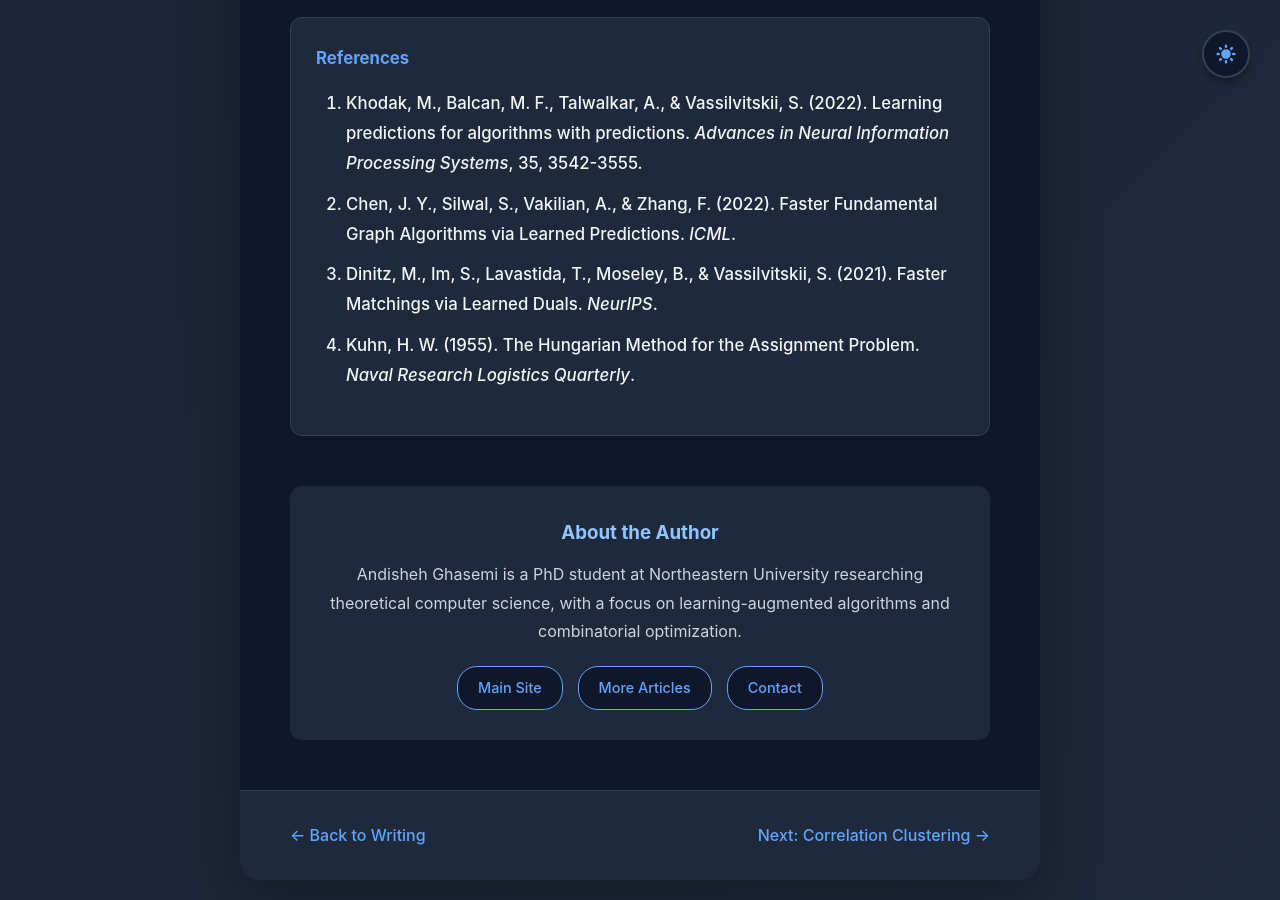
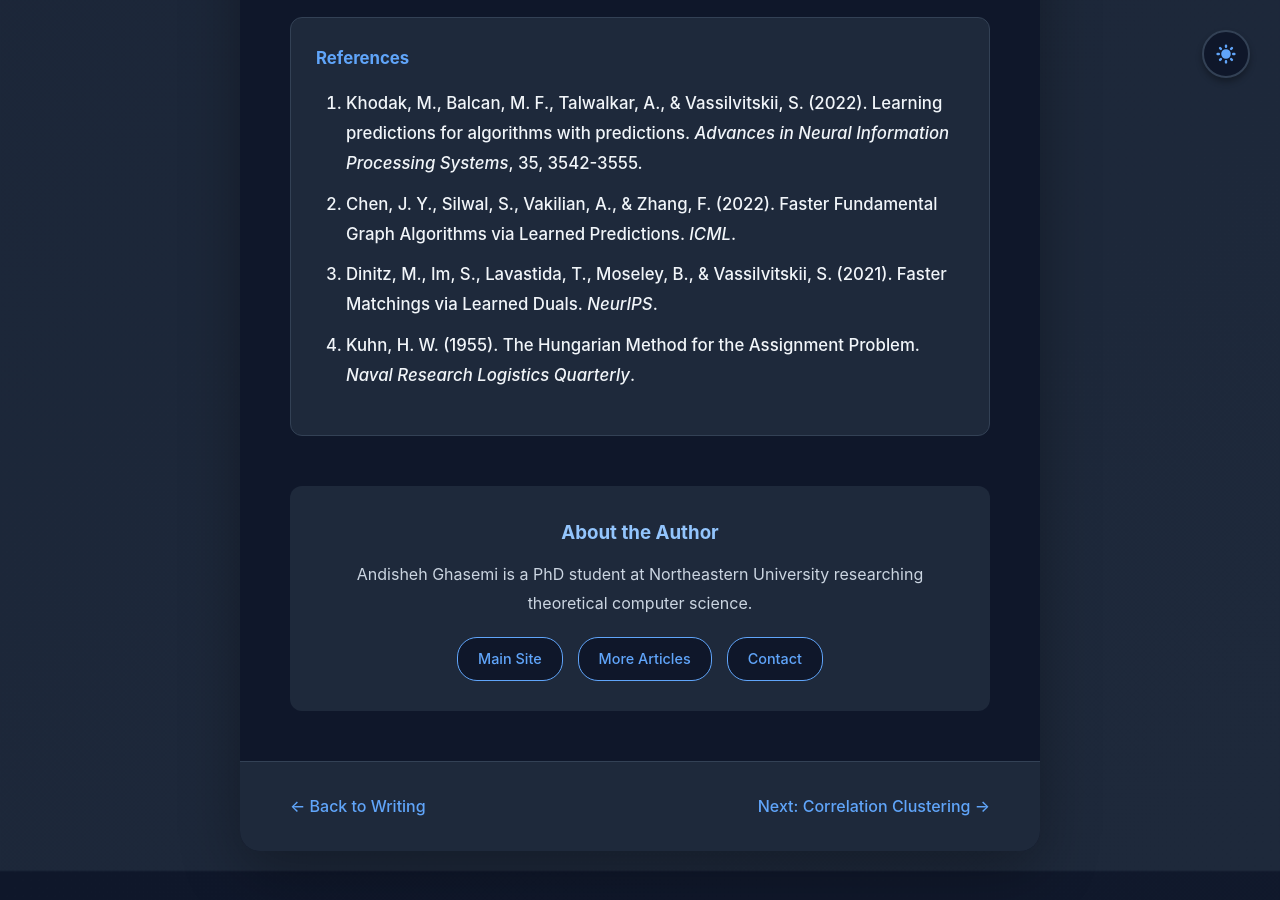
Before and after one commit to andisheGhs/andisheGhs.github.io, a Jekyll site: the page articles/learning-augmented-algorithms.html, which Jekyll copies as it is, in a window 1280 px wide and 900 px high, scrolled down 12400 px. Built offline with Jekyll 4.4.1, drawn with Linux system fonts in a browser that asks for light colours; after the commit the page ends 13271 px from its top, so only the background shows below that.

Commit message:
Update author bio in learning-augmented-algorithms.html

```diff
--- a/articles/learning-augmented-algorithms.html
+++ b/articles/learning-augmented-algorithms.html
@@ -826,7 +826,7 @@
 
             <div class="author-box">
                 <h3>About the Author</h3>
-                <p>Andisheh Ghasemi is a PhD student at Northeastern University researching theoretical computer science, with a focus on learning-augmented algorithms and combinatorial optimization.</p>
+                <p>Andisheh Ghasemi is a PhD student at Northeastern University researching theoretical computer science. </p>
                 <div class="author-links">
                     <a href="../index.html">Main Site</a>
                     <a href="../writing.html">More Articles</a>
```
